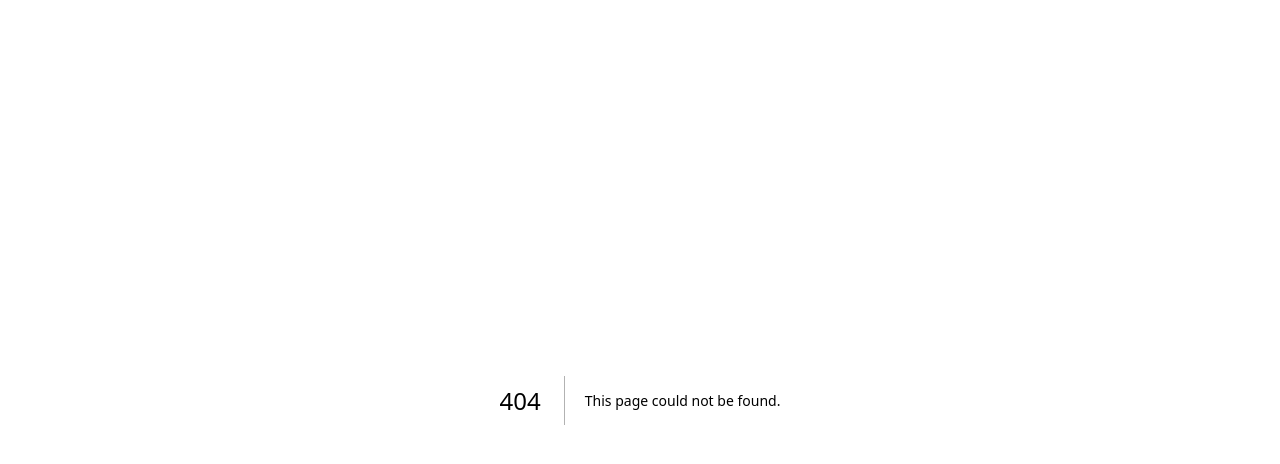
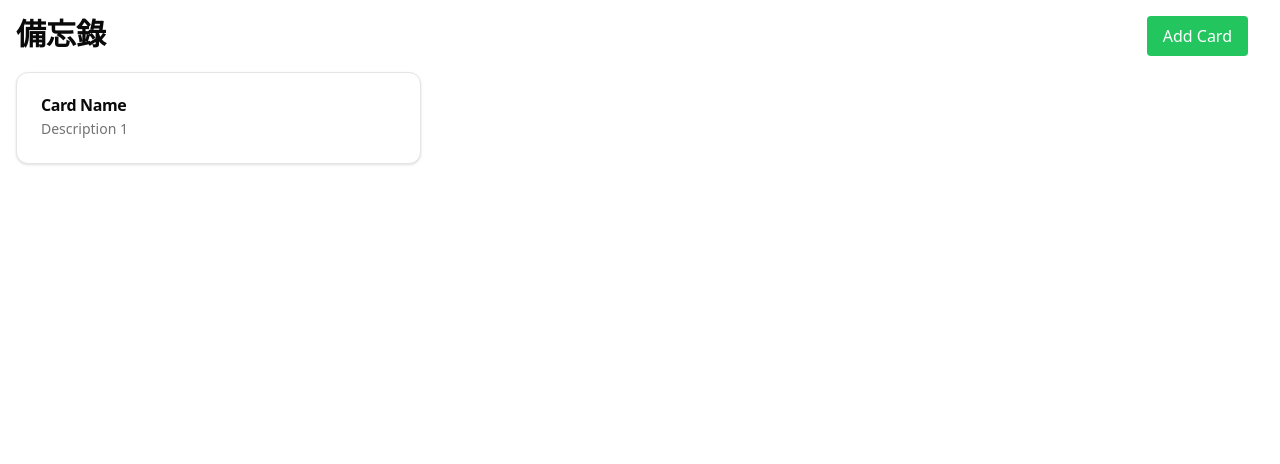
Before and after one commit to sheng6612/notebook, a Next.js app: page /hook/card in a window 1280 px wide. Before the commit this address had no page. Shown: the top 464 px of the page. Built offline with nearby package versions, Linux system fonts and the light colour scheme.

Commit message:
feat: exchange card hook

```diff
--- /dev/null
+++ b/src/app/hook/card/page.tsx
@@ -0,0 +1,8 @@
+import CardComponent from "@/components/card/card"
+
+export default function Card_hook()
+{
+    return(
+        <div><CardComponent /></div>
+    )
+}
```
